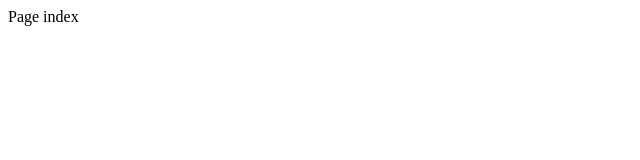
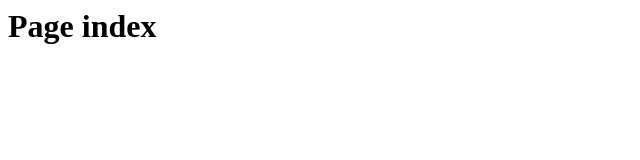
Before and after one commit to SOUROUR-BH/html-css, a plain HTML site: page index.html in a window 1280 px wide. Shown: the whole page, without its empty margins (0-640 px from the left). Drawn offline with Linux system fonts and the light colour scheme.

Commit message:
add h1 tag

```diff
--- a/index.html
+++ b/index.html
@@ -3,6 +3,6 @@
         <title>Page index</title>
     </head>
     <body>
-        Page index
+        <h1>Page index</h1>
     </body>
 </html>
```
